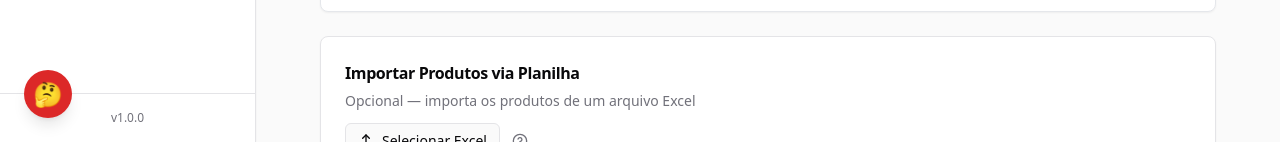
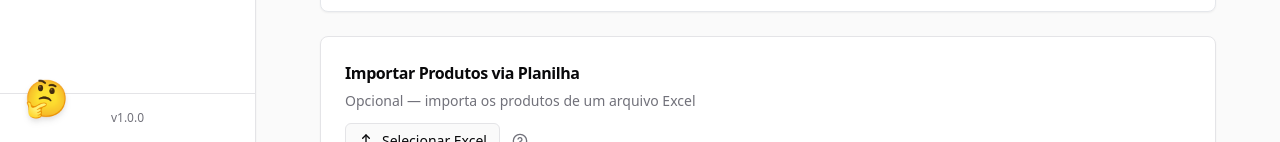
Before and after one commit to randreatta/gerar-json-unilog, a React (Vite) app: page / in a window 1280 px wide. Shown: the part 658-800 px from the top of the page. Built offline with nearby package versions, Linux system fonts and the light colour scheme.

Commit message:
feat: remove background from tour button, emoji only
Co-Authored-By: Claude Sonnet 4.6 <noreply@anthropic.com>

```diff
--- a/src/JsonConverter.jsx
+++ b/src/JsonConverter.jsx
@@ -203,9 +203,9 @@ const TourGuide = ({ setActiveTab }) => {
     <>
       <button
         onClick={start}
-        className="fixed bottom-6 left-6 z-40 flex items-center justify-center bg-primary text-primary-foreground w-12 h-12 rounded-full shadow-lg hover:opacity-90 transition-opacity"
+        className="fixed bottom-6 left-6 z-40 text-4xl hover:scale-110 transition-transform drop-shadow-md"
       >
-        <span className="text-2xl">🤔</span>
+        🤔
       </button>
 
       {open && (
```
